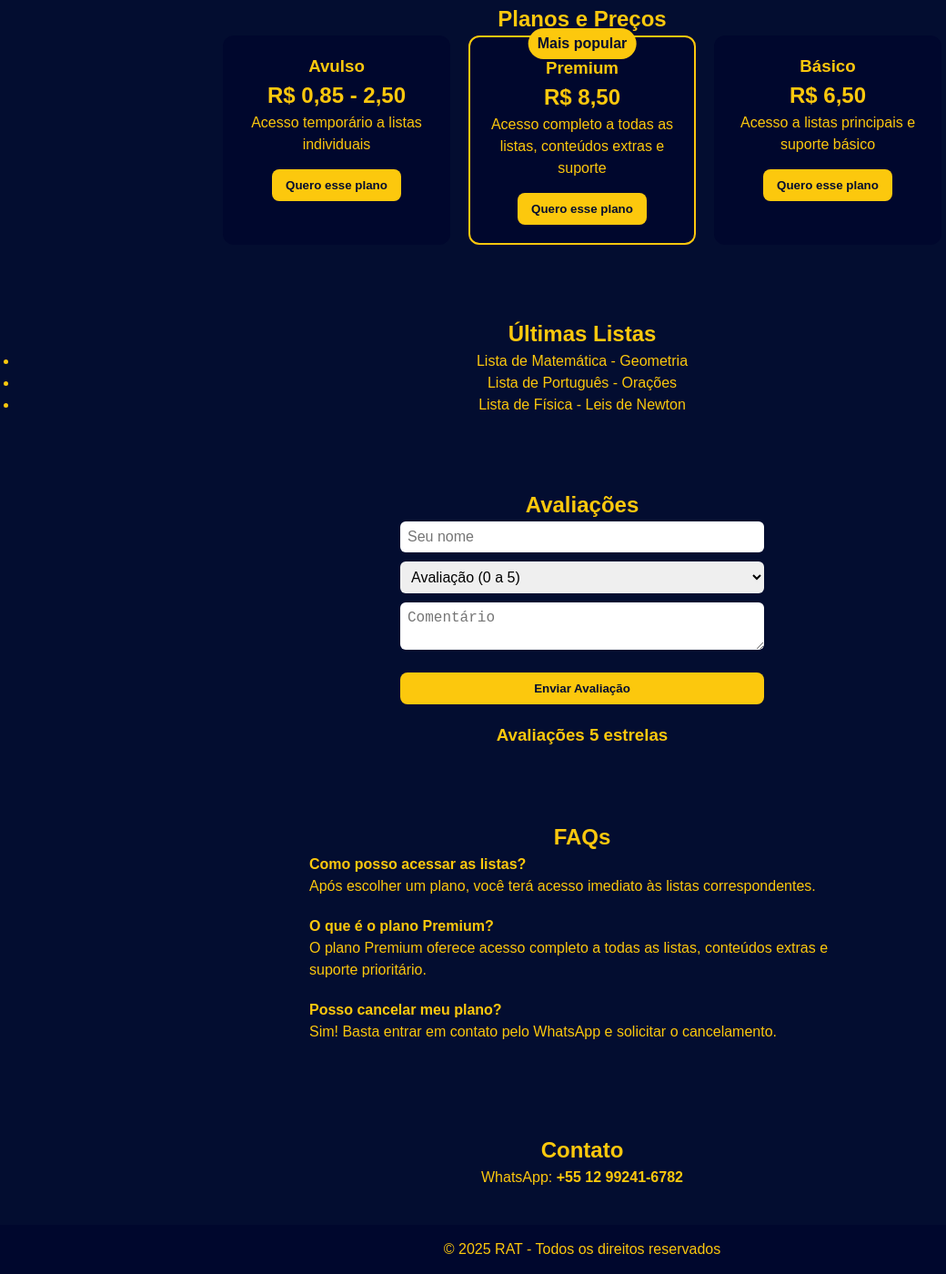
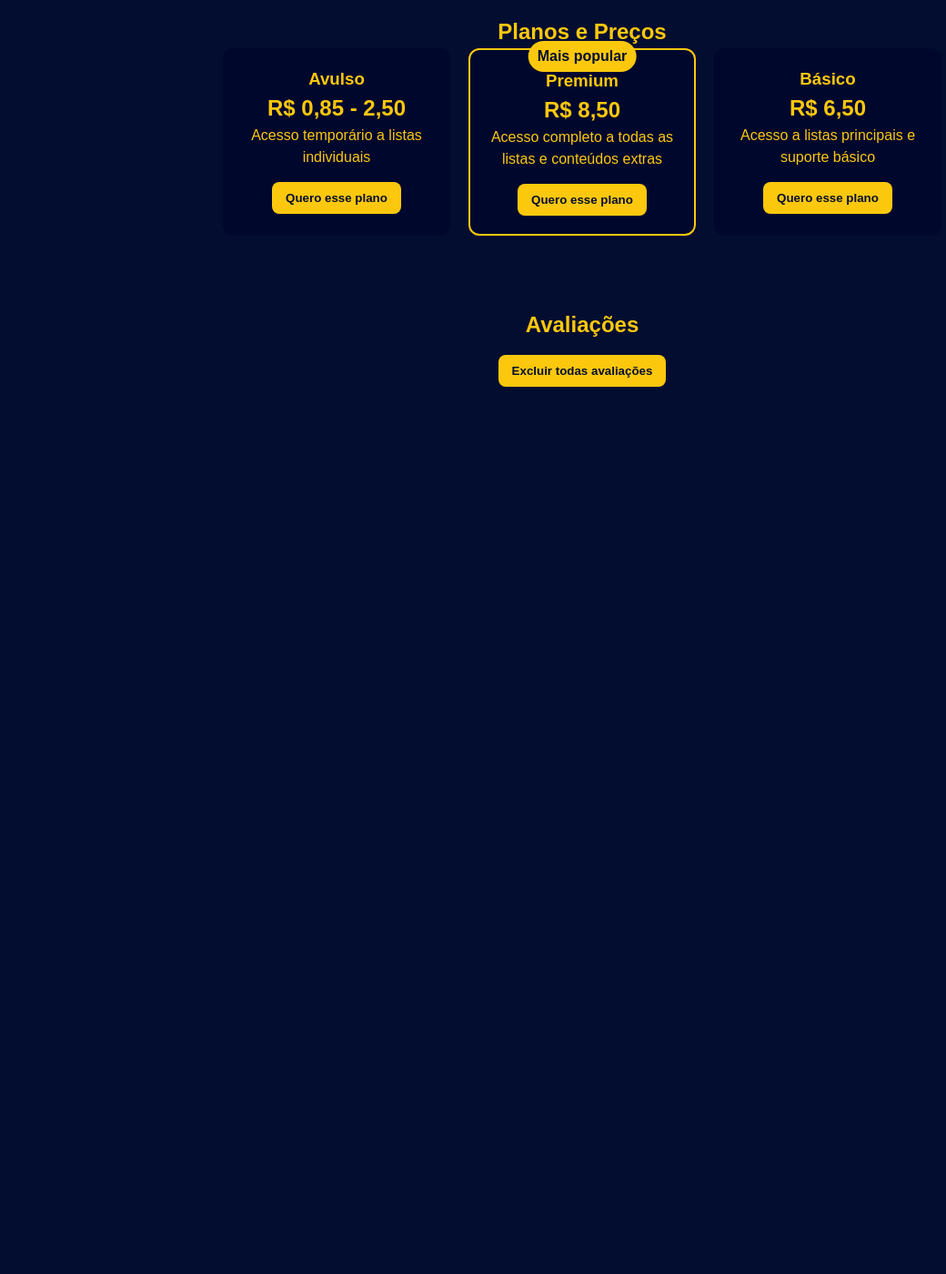
Before and after one commit to henriquefnci-hash/rumo-ao-topo-25, a plain HTML site: page index.html in a window 1280 px wide. Shown: the part 288-1688 px from the top of the page at 91% size, without its empty margins (0-1040 px from the left). After the commit the page ends 800 px from the top, so only its background shows below. Drawn offline with Linux system fonts and the light colour scheme.

Commit message:
Update index.html

```diff
--- a/index.html
+++ b/index.html
@@ -3,20 +3,14 @@
 <head>
     <meta charset="UTF-8">
     <meta name="viewport" content="width=device-width, initial-scale=1.0">
-    <title>Portal RAT - Planos e Avaliações</title>
+    <title>Portal RAT - Dinâmico</title>
     <link rel="stylesheet" href="style.css">
 </head>
 <body>
     <header>
-        <div class="logo">
-            <!-- Espaço para o logo circular do RAT -->
-            <h1>RAT</h1>
-        </div>
+        <div class="logo"><h1>RAT</h1></div>
         <nav>
-            <a href="#planos">Planos</a>
-            <a href="#avaliacoes">Avaliações</a>
-            <a href="#faqs">FAQs</a>
-            <a href="#contato">Contato</a>
+            <button id="btn-login">Login</button>
         </nav>
     </header>
 
@@ -32,79 +26,33 @@
                 <h3>Avulso</h3>
                 <p class="preco">R$ 0,85 - 2,50</p>
                 <p>Acesso temporário a listas individuais</p>
-                <button onclick="alert('Selecionou o plano Avulso')">Quero esse plano</button>
+                <button>Quero esse plano</button>
             </div>
             <div class="plano destaque">
                 <span class="tag">Mais popular</span>
                 <h3>Premium</h3>
                 <p class="preco">R$ 8,50</p>
-                <p>Acesso completo a todas as listas, conteúdos extras e suporte</p>
-                <button onclick="alert('Selecionou o plano Premium')">Quero esse plano</button>
+                <p>Acesso completo a todas as listas e conteúdos extras</p>
+                <button>Quero esse plano</button>
             </div>
             <div class="plano">
                 <h3>Básico</h3>
                 <p class="preco">R$ 6,50</p>
                 <p>Acesso a listas principais e suporte básico</p>
-                <button onclick="alert('Selecionou o plano Básico')">Quero esse plano</button>
+                <button>Quero esse plano</button>
             </div>
         </div>
     </section>
 
-    <section id="ultimas-listas">
-        <h2>Últimas Listas</h2>
-        <ul id="listas">
-            <li>Lista de Matemática - Geometria</li>
-            <li>Lista de Português - Orações</li>
-            <li>Lista de Física - Leis de Newton</li>
-        </ul>
-    </section>
-
     <section id="avaliacoes">
         <h2>Avaliações</h2>
-        <form id="form-avaliacao">
-            <input type="text" id="nome" placeholder="Seu nome" required>
-            <select id="estrelas" required>
-                <option value="">Avaliação (0 a 5)</option>
-                <option value="0">0 ⭐</option>
-                <option value="1">1 ⭐</option>
-                <option value="2">2 ⭐</option>
-                <option value="3">3 ⭐</option>
-                <option value="4">4 ⭐</option>
-                <option value="5">5 ⭐</option>
-            </select>
-            <textarea id="comentario" placeholder="Comentário" required></textarea>
-            <button type="submit">Enviar Avaliação</button>
-        </form>
-        <div id="avaliacoes-publicas">
-            <h3>Avaliações 5 estrelas</h3>
-            <ul id="lista-avaliacoes"></ul>
+        <div id="avaliacoes-dinamicas">
+            <!-- Avaliações vão aparecer aqui, uma de cada vez -->
+        </div>
+        <div>
+            <button id="btn-excluir">Excluir todas avaliações</button>
         </div>
     </section>
-
-    <section id="faqs">
-        <h2>FAQs</h2>
-        <div class="faq">
-            <h4>Como posso acessar as listas?</h4>
-            <p>Após escolher um plano, você terá acesso imediato às listas correspondentes.</p>
-        </div>
-        <div class="faq">
-            <h4>O que é o plano Premium?</h4>
-            <p>O plano Premium oferece acesso completo a todas as listas, conteúdos extras e suporte prioritário.</p>
-        </div>
-        <div class="faq">
-            <h4>Posso cancelar meu plano?</h4>
-            <p>Sim! Basta entrar em contato pelo WhatsApp e solicitar o cancelamento.</p>
-        </div>
-    </section>
-
-    <section id="contato">
-        <h2>Contato</h2>
-        <p>WhatsApp: <a href="https://wa.me/5512992416782" target="_blank">+55 12 99241-6782</a></p>
-    </section>
-
-    <footer>
-        <p>© 2025 RAT - Todos os direitos reservados</p>
-    </footer>
 
     <script src="script.js"></script>
 </body>
```
